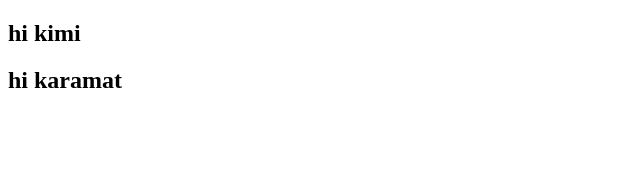
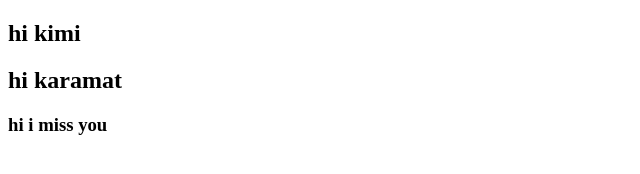
Before and after one commit to Karamatali4/PracticeGit, a plain HTML site: page index.html in a window 1280 px wide. Shown: the whole page, without its empty margins (0-640 px from the left). Drawn offline with Linux system fonts and the light colour scheme.

Commit message:
creating h3 tag

```diff
--- a/index.html
+++ b/index.html
@@ -9,5 +9,6 @@
 
     <h2>hi kimi</h2>
     <h2>hi karamat</h2>
+    <h3>hi i miss you</h3>
 </body>
 </html>
```
